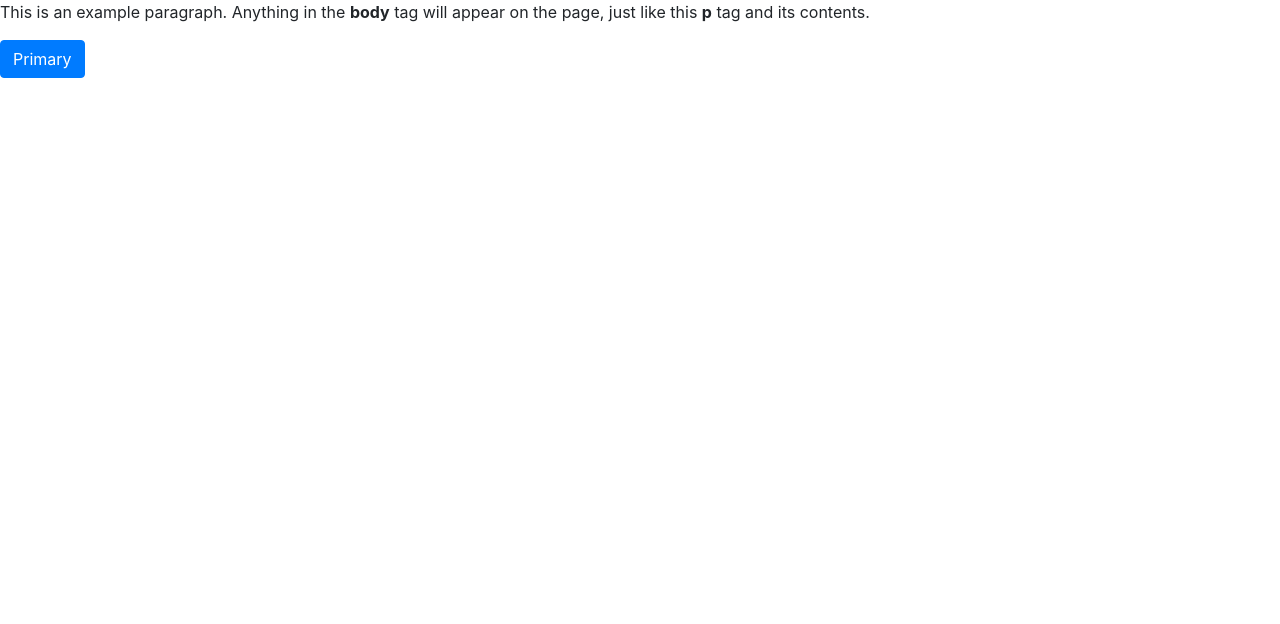
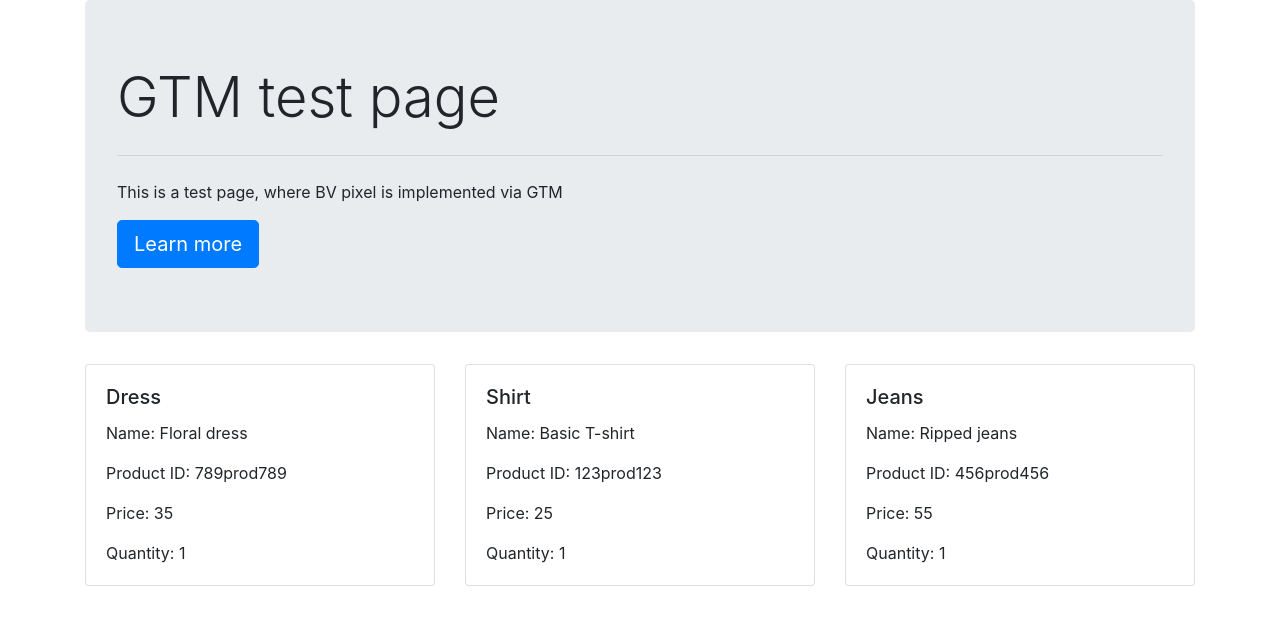
Before and after one commit to monikakavaliauskaite/monikakavaliauskaite.github.io, a plain HTML site: page index.html in a window 1280 px wide. Drawn offline with nearby package versions, Linux system fonts and the light colour scheme.

Commit message:
Update index.html

```diff
--- a/index.html
+++ b/index.html
@@ -4,8 +4,50 @@
     <title>Monika Kavalia test page</title>
     <link rel="stylesheet" href="https://stackpath.bootstrapcdn.com/bootstrap/4.3.1/css/bootstrap.min.css" integrity="sha384-ggOyR0iXCbMQv3Xipma34MD+dH/1fQ784/j6cY/iJTQUOhcWr7x9JvoRxT2MZw1T" crossorigin="anonymous">
   </head>
-  <body>
-    <p>This is an example paragraph. Anything in the <strong>body</strong> tag will appear on the page, just like this <strong>p</strong> tag and its contents.</p>
-    <button type="button" class="btn btn-primary">Primary</button>
-  </body>
+<body>
+    <div class="container">
+        <div class="jumbotron">
+            <h1 class="display-4">GTM test page</h1>
+            <p class="lead">
+                <hr class="my-4">
+                <p>This is a test page, where BV pixel is implemented via GTM</p>
+                <a class="btn btn-primary btn-lg" href="https://developers.google.com/tag-manager/quickstart" role="button">Learn more</a>
+        </div>
+        <div class="row">
+            <div class="col-sm-4">
+                <div class="card">
+                    <div class="card-body">
+                        <h5 class="card-title">Dress</h5>
+                        <p class="card-text">Name: <span>Floral dress</span></p>
+                        <p class="card-text">Product ID: <span>789prod789</span></p>
+                        <p class="card-text">Price: <span>35</span></p>
+                        <p class="card-text">Quantity: <span>1</span></p>
+                    </div>
+                </div>
+            </div>
+            <div class="col-sm-4">
+                <div class="card">
+                    <div class="card-body">
+                        <h5 class="card-title">Shirt</h5>
+                        <p class="card-text">Name: <span>Basic T-shirt</span></p>
+                        <p class="card-text">Product ID: <span>123prod123</span></p>
+                        <p class="card-text">Price: <span>25</span></p>
+                        <p class="card-text">Quantity: <span>1</span></p>
+                    </div>
+                </div>
+            </div>
+            <div class="col-sm-4">
+                <div class="card">
+                    <div class="card-body">
+                        <h5 class="card-title">Jeans</h5>
+                        <p class="card-text">Name: <span>Ripped jeans</span></p>
+                        <p class="card-text">Product ID: <span>456prod456</span></p>
+                        <p class="card-text">Price: <span>55</span></p>
+                        <p class="card-text">Quantity: <span>1</span></p>
+                    </div>
+                </div>
+            </div>
+        </div>
+    </div>
+</body>
 </html>
```
